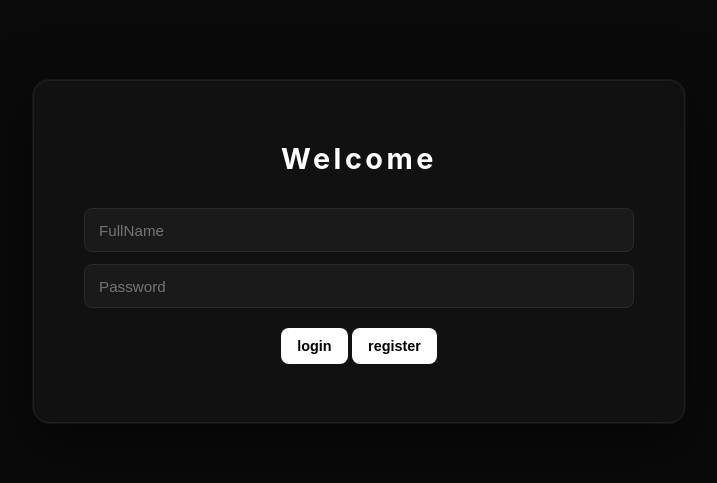
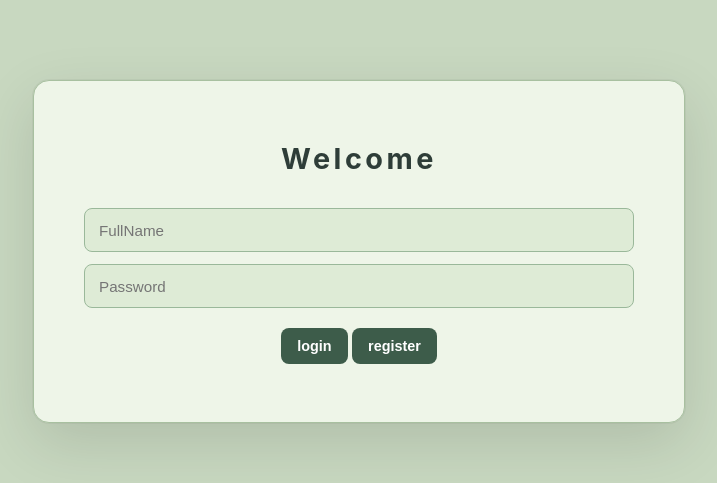
Before and after one commit to YazidNajimHassane/secure-vault, a Flask app: page / in a window 1280 px wide. Shown: the top 483 px of the page, without its empty margins (281-998 px from the left). Run offline with Flask 3, Linux system fonts and the light colour scheme.

Commit message:
modify Style css

```diff
--- a/static/style.css
+++ b/static/style.css
@@ -1,69 +1,61 @@
 body {
-    background-color: #0a0a0a;
+    background-color: #c8d8c0;
     font-family: 'Inter', -apple-system, BlinkMacSystemFont, sans-serif;
-    color: #ededed;
+    color: #2e3d38;
 }
 .container{
     margin: 80px auto;
-    padding: 50px ;
+    padding: 50px;
     display: block;
-    border: 1px solid #1f1f1f;
+    border: 1px solid #a8c0a0;
     border-radius: 16px;
-    max-width: 550px ;
+    max-width: 550px;
     text-align: center;
-    box-shadow: 0 0 0 1px rgba(255,255,255,0.05), 0 20px 60px rgba(0,0,0,0.5);
-    background-color: #111111;
+    box-shadow: 0 0 0 1px rgba(0,0,0,0.04), 0 20px 60px rgba(0,0,0,0.12);
+    background-color: #eef5e8;
 }
-
 .passwordContainer{
     margin: 80px auto;
-    padding: 50px ;
+    padding: 50px;
     display: block;
-    border: 1px solid #1f1f1f;
+    border: 1px solid #a8c0a0;
     border-radius: 16px;
-    max-width: 900px ;
+    max-width: 900px;
     text-align: center;
-    box-shadow: 0 0 0 1px rgba(255,255,255,0.05), 0 20px 60px rgba(0,0,0,0.5);
-    background-color: #111111;
+    box-shadow: 0 0 0 1px rgba(0,0,0,0.04), 0 20px 60px rgba(0,0,0,0.12);
+    background-color: #eef5e8;
 }
-
-
-
 .inputs {
     width: 100%;
     height: 44px;
     border-radius: 8px;
-    border: 1px solid #2a2a2a;
+    border: 1px solid #9ab89a;
     margin-bottom: 12px;
     padding-left: 14px;
     box-sizing: border-box;
     font-size: 0.95rem;
-    color: #ededed;
-    background-color: #1a1a1a;
+    color: #2e3d38;
+    background-color: #deebd6;
     outline: none;
     transition: border 0.2s;
 }
-
 .inputs:focus {
-    border: 1px solid #555;
-    background-color: #1f1f1f;
+    border: 1px solid #4a6b5c;
+    background-color: #eef5e8;
 }
-
 table {
     margin: 0 auto;
     width: 100%;
     border-collapse: collapse;
 }
-
 h1 {
     margin: 10px auto 32px;
     text-align: center;
     font-size: 1.8rem;
     font-weight: bold;
-    color: #ffffff;
+    color: #2e3d38;
     letter-spacing: 3.5px;
 }
-
 .btn {
     padding: 10px 16px;
     margin: 8px auto;
@@ -76,99 +68,86 @@ h1 {
     color: white;
     transition: opacity 0.2s, transform 0.1s;
 }
-
 .btn:hover {
     opacity: 0.55;
 }
-
 .btn:active {
     transform: scale(0.97);
 }
-
 .btn_register {
-    background-color: #ffffff;
-    color: #000000;
+    background-color: #3d5c4a;
+    color: #ffffff;
 }
 .btn_Generate {
-    background-color: #ffffff;
-    color: #000000;
+    background-color: #3d5c4a;
+    color: #ffffff;
 }
 .btn_login {
-    background-color: #ffffff;
-    color: #000000;
+    background-color: #3d5c4a;
+    color: #ffffff;
 }
-
 .btn_logout {
-    background-color: #e10808;
+    background-color: #c0392b;
 }
-
 .btn_add {
-    background-color: #ffffff;
-    color: #000000;
+    background-color: #3d5c4a;
+    color: #ffffff;
 }
-
 .btn_delete {
-    background-color: #e10808;
+    background-color: #c0392b;
 }
-
 .btn_valide {
-    background-color: #ffffff;
-    color: #000000;
+    background-color: #3d5c4a;
+    color: #ffffff;
 }
-
 td {
     font-weight: 400;
-    color: #a0a0a0;
+    color: #4a6b5c;
     padding: 14px 12px;
-    border-bottom: 1px solid #1f1f1f;
+    border-bottom: 1px solid #c8d8c0;
     font-size: 0.9rem;
     text-align: center;
     vertical-align: middle;
     position: relative;
 }
-
 th {
-    background-color: #0a0a0a;
+    background-color: #deebd6;
     height: 40px;
-    color: #898686;
+    color: #6a8f7a;
     padding: 12px;
     font-weight: 900;
     font-size: 0.75rem;
     text-transform: uppercase;
     letter-spacing: 1px;
-    border-bottom: 1px solid #1f1f1f;
+    border-bottom: 1px solid #c8d8c0;
 }
 #error{
-    color: red;
+    color: #c0392b;
     font-size: 1.3rem;
     font-weight: bold;
 }
 #succes{
-    color: green;
+    color: #3d5c4a;
     font-size: 1.3rem;
     font-weight: bold;
 }
-
 .inputs_modify{
     width: 70%;
     height: 32px;
     border-radius: 8px;
-    border: 1px solid #555;
+    border: 1px solid #9ab89a;
     margin: 0;
     padding: 0 10px;
     box-sizing: border-box;
     font-size: 0.9rem;
-    color: #ededed;
-    background-color: #1a1a1a;
+    color: #2e3d38;
+    background-color: #deebd6;
     outline: none;
     transition: border 0.2s;
     align-items: center;
-
     display: block;
     margin: 0 auto;
 }
-
-
 .inputs_modify:focus {
-    border: 1px solid #888;
+    border: 1px solid #4a6b5c;
 }
```
